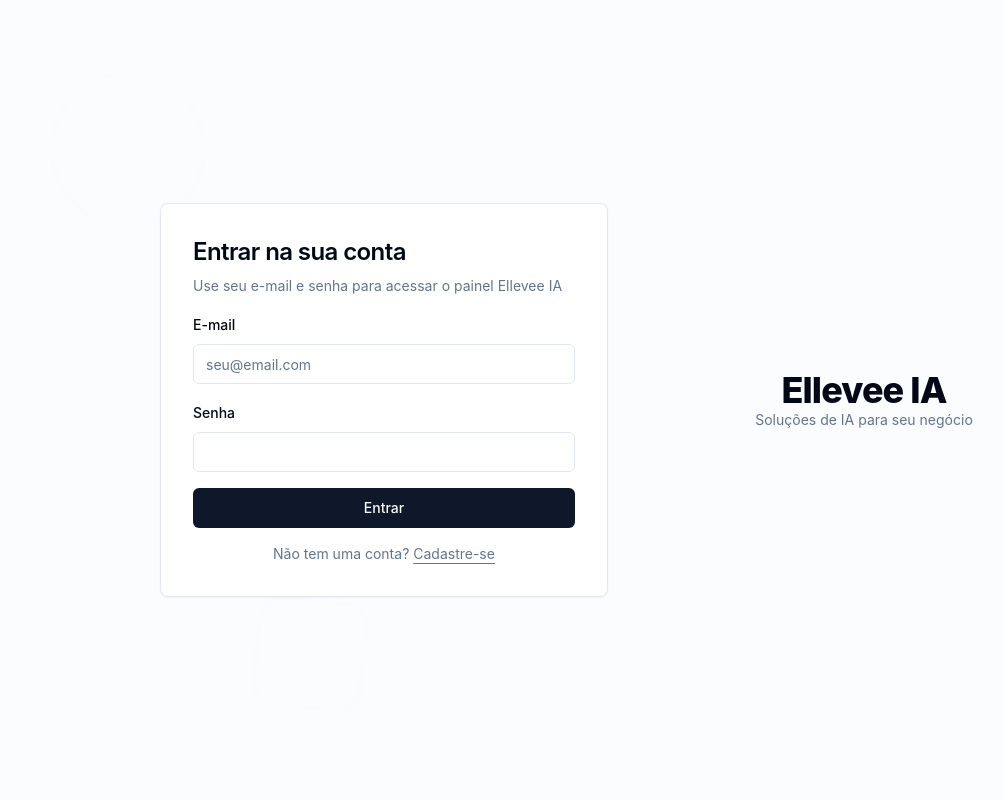
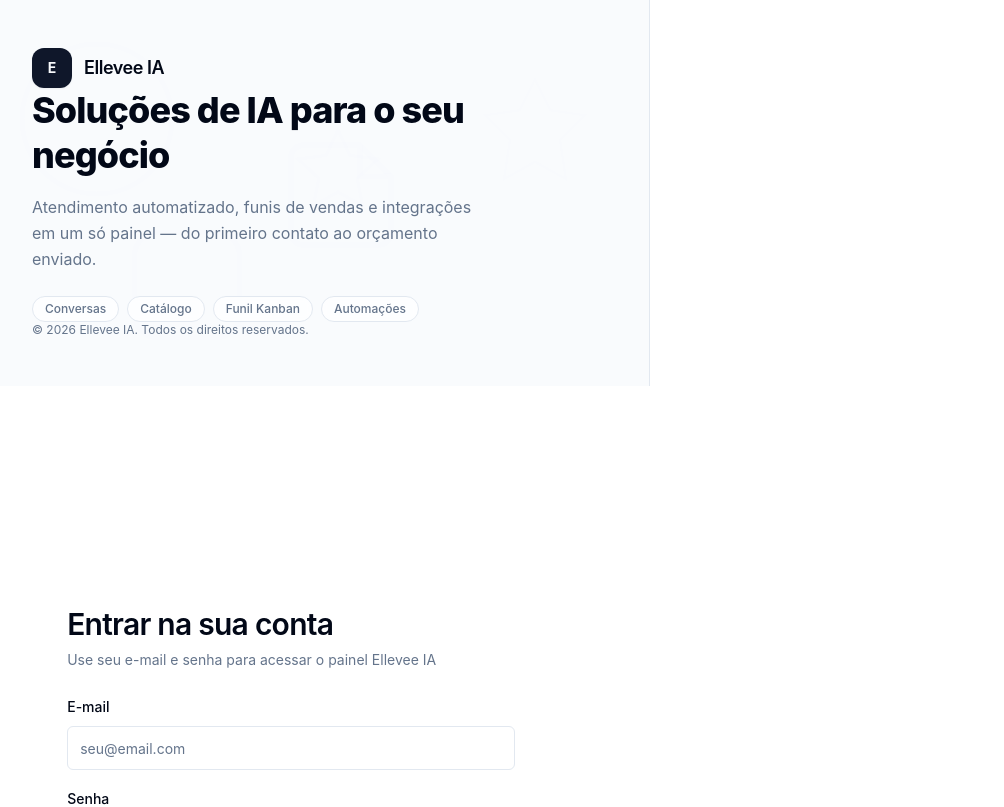
Before and after one commit to phelipigds-96/elleveeia, a Next.js app: page /login in a window 1280 px wide. Shown: the top 807 px of the page, without its empty margins (16-1020 px from the left). Built offline with nearby package versions, Linux system fonts and the light colour scheme.

Commit message:
Nexus Editor: revisão 136

```diff
--- a/app/(auth)/login/page.tsx
+++ b/app/(auth)/login/page.tsx
@@ -19,8 +19,11 @@ export default function LoginPage() {
       setIsLoading(false)
     }
   }
+
   return (
-    <div className="relative min-h-screen w-full bg-muted/30">
+    <div className="relative min-h-screen w-full bg-background">
+      {/* Coluna da marca — fundo de ícones em movimento suave */}
+      <aside className="login-brand-panel relative hidden overflow-hidden lg:flex lg:w-[52%] lg:flex-col lg:justify-between lg:border-r lg:border-border lg:bg-muted/40 lg:p-12">
         <div className="animated-bg" aria-hidden>
           <svg className="bg-icon icon-1" viewBox="0 0 64 64" fill="none" xmlns="http://www.w3.org/2000/svg">
             <circle cx="32" cy="32" r="30" stroke="currentColor" strokeWidth="2" />
@@ -34,34 +37,85 @@ export default function LoginPage() {
           <svg className="bg-icon icon-4" viewBox="0 0 24 24" fill="none" xmlns="http://www.w3.org/2000/svg">
             <path d="M12 2C8 6 4 8 2 12c2 4 6 6 10 10s8-6 10-10c-2-4-6-6-10-10z" stroke="currentColor" strokeWidth="1" />
           </svg>
+          <svg className="bg-icon icon-5" viewBox="0 0 24 24" fill="none" xmlns="http://www.w3.org/2000/svg">
+            <path d="M12 3l2.6 5.6 6.1.8-4.5 4.2 1.2 6-5.4-3-5.4 3 1.2-6L3.3 9.4l6.1-.8L12 3z" stroke="currentColor" strokeWidth="0.75" />
+          </svg>
+          <svg className="bg-icon icon-6" viewBox="0 0 24 24" fill="none" xmlns="http://www.w3.org/2000/svg">
+            <path d="M4 18V6a2 2 0 012-2h9l5 5v9a2 2 0 01-2 2H6a2 2 0 01-2-2z" stroke="currentColor" strokeWidth="1" />
+            <path d="M15 4v5h5" stroke="currentColor" strokeWidth="1" />
+          </svg>
         </div>
 
-      <div className="relative z-10 flex min-h-screen flex-col-reverse items-center justify-center gap-8 p-6 md:flex-row md:items-center">
-        <div className="w-full max-w-md rounded-lg border bg-card p-8 shadow-sm">
-          <div className="space-y-2 text-left">
-            <h1 className="text-2xl font-semibold tracking-tight">Entrar na sua conta</h1>
+        <div className="relative z-10 flex items-center gap-3">
+          <span className="flex h-10 w-10 items-center justify-center rounded-xl bg-primary text-sm font-bold text-primary-foreground shadow-sm">
+            E
+          </span>
+          <span className="text-lg font-semibold tracking-tight">Ellevee IA</span>
+        </div>
+
+        <div className="relative z-10 max-w-md space-y-4">
+          <h2 className="font-display text-4xl font-extrabold leading-tight tracking-tight text-foreground">
+            Soluções de IA para o seu negócio
+          </h2>
+          <p className="text-base leading-relaxed text-muted-foreground">
+            Atendimento automatizado, funis de vendas e integrações em um só painel — do primeiro
+            contato ao orçamento enviado.
+          </p>
+          <ul className="flex flex-wrap gap-2 pt-2">
+            {['Conversas', 'Catálogo', 'Funil Kanban', 'Automações'].map((item) => (
+              <li
+                key={item}
+                className="rounded-full border border-border bg-background/70 px-3 py-1 text-xs font-medium text-muted-foreground backdrop-blur-sm"
+              >
+                {item}
+              </li>
+            ))}
+          </ul>
+        </div>
+
+        <p className="relative z-10 text-xs text-muted-foreground">
+          © {new Date().getFullYear()} Ellevee IA. Todos os direitos reservados.
+        </p>
+      </aside>
+
+      {/* Coluna de acesso */}
+      <main className="relative flex min-h-screen w-full flex-col justify-center px-6 py-12 sm:px-10 lg:w-[48%]">
+        <div className="mx-auto w-full max-w-md">
+          <div className="mb-8 flex items-center gap-3 lg:hidden">
+            <span className="flex h-10 w-10 items-center justify-center rounded-xl bg-primary text-sm font-bold text-primary-foreground shadow-sm">
+              E
+            </span>
+            <span className="text-lg font-semibold tracking-tight">Ellevee IA</span>
+          </div>
+
+          <div className="space-y-2">
+            <h1 className="font-display text-3xl font-semibold tracking-tight">Entrar na sua conta</h1>
             <p className="text-sm text-muted-foreground">
               Use seu e-mail e senha para acessar o painel Ellevee IA
             </p>
           </div>
 
           {error && (
-            <div className="rounded-md bg-destructive/15 p-3 text-sm text-destructive font-medium text-center">
+            <div
+              role="alert"
+              className="mt-4 rounded-md border border-destructive/30 bg-destructive/10 p-3 text-sm font-medium text-destructive"
+            >
               {error}
             </div>
           )}
 
-          <form action={onSubmit} className="mt-4 space-y-4">
+          <form action={onSubmit} className="mt-6 space-y-4">
             <div className="space-y-2">
               <label className="text-sm font-medium leading-none" htmlFor="email">
                 E-mail
               </label>
               <input
-                className="flex h-10 w-full rounded-md border border-input bg-background px-3 py-2 text-sm placeholder:text-muted-foreground focus-visible:outline-none focus-visible:ring-2 focus-visible:ring-ring disabled:cursor-not-allowed disabled:opacity-50"
+                className="flex h-11 w-full rounded-md border border-input bg-background px-3 py-2 text-sm placeholder:text-muted-foreground focus-visible:outline-none focus-visible:ring-2 focus-visible:ring-ring disabled:cursor-not-allowed disabled:opacity-50"
                 id="email"
                 name="email"
                 placeholder="seu@email.com"
                 type="email"
+                autoComplete="email"
                 required
                 disabled={isLoading}
               />
@@ -71,16 +125,17 @@ export default function LoginPage() {
                 Senha
               </label>
               <input
-                className="flex h-10 w-full rounded-md border border-input bg-background px-3 py-2 text-sm placeholder:text-muted-foreground focus-visible:outline-none focus-visible:ring-2 focus-visible:ring-ring disabled:cursor-not-allowed disabled:opacity-50"
+                className="flex h-11 w-full rounded-md border border-input bg-background px-3 py-2 text-sm placeholder:text-muted-foreground focus-visible:outline-none focus-visible:ring-2 focus-visible:ring-ring disabled:cursor-not-allowed disabled:opacity-50"
                 id="password"
                 name="password"
                 type="password"
+                autoComplete="current-password"
                 required
                 disabled={isLoading}
               />
             </div>
             <button
-              className="inline-flex items-center justify-center whitespace-nowrap rounded-md text-sm font-medium transition-colors focus-visible:outline-none focus-visible:ring-2 focus-visible:ring-ring disabled:pointer-events-none disabled:opacity-50 bg-primary text-primary-foreground hover:bg-primary/90 h-10 px-4 py-2 w-full"
+              className="inline-flex h-11 w-full items-center justify-center whitespace-nowrap rounded-md bg-primary px-4 py-2 text-sm font-medium text-primary-foreground transition-colors hover:bg-primary/90 focus-visible:outline-none focus-visible:ring-2 focus-visible:ring-ring disabled:pointer-events-none disabled:opacity-50"
               type="submit"
               disabled={isLoading}
             >
@@ -88,21 +143,14 @@ export default function LoginPage() {
             </button>
           </form>
 
-          <div className="mt-4 text-center text-sm text-muted-foreground">
+          <div className="mt-6 text-center text-sm text-muted-foreground">
             Não tem uma conta?{' '}
-            <Link href="/signup" className="underline underline-offset-4 hover:text-primary">
+            <Link href="/signup" className="font-medium underline underline-offset-4 hover:text-primary">
               Cadastre-se
             </Link>
           </div>
         </div>
-
-        <div className="flex w-full max-w-md flex-col items-center justify-center gap-4 px-4 text-center">
-          <div className="rounded-lg p-6">
-            <h2 className="text-4xl font-extrabold tracking-tight">Ellevee IA</h2>
-            <p className="text-sm text-muted-foreground">Soluções de IA para seu negócio</p>
-          </div>
-        </div>
-      </div>
+      </main>
     </div>
   )
 }
--- a/app/globals.css
+++ b/app/globals.css
@@ -101,10 +101,29 @@
     animation: float 18s ease-in-out infinite;
   }
 
+  /* Coluna da marca: movimento mais lento e ample, para não competir
+     com o formulário de acesso. */
+  .login-brand-panel .bg-icon {
+    animation-name: drift;
+    animation-duration: 34s;
+    animation-timing-function: ease-in-out;
+    animation-iteration-count: infinite;
+  }
+
+  @keyframes drift {
+    0%   { transform: translate3d(0, 0, 0) rotate(0deg) scale(1); }
+    25%  { transform: translate3d(14px, -22px, 0) rotate(5deg) scale(1.04); }
+    50%  { transform: translate3d(-10px, -8px, 0) rotate(-3deg) scale(0.99); }
+    75%  { transform: translate3d(-18px, 18px, 0) rotate(4deg) scale(1.03); }
+    100% { transform: translate3d(0, 0, 0) rotate(0deg) scale(1); }
+  }
+
   .bg-icon.icon-1 { left: 5%; top: 10%; }
   .bg-icon.icon-2 { right: 8%; top: 18%; width: 120px; height:120px; animation-duration: 26s; opacity: 0.05 }
   .bg-icon.icon-3 { left: 20%; bottom: 8%; width: 140px; height:140px; animation-duration: 22s; opacity: 0.04 }
   .bg-icon.icon-4 { right: 20%; bottom: 18%; width: 180px; height:180px; animation-duration: 30s; opacity: 0.03 }
+  .bg-icon.icon-5 { left: 45%; top: 30%; width: 110px; height:110px; animation-duration: 24s; opacity: 0.05 }
+  .bg-icon.icon-6 { right: 35%; bottom: 30%; width: 150px; height:150px; animation-duration: 28s; opacity: 0.04 }
 
   @keyframes float {
     0% { transform: translateY(0) rotate(0deg) scale(1); }
```
Lines whose indentation alone changed are shown as unchanged.
